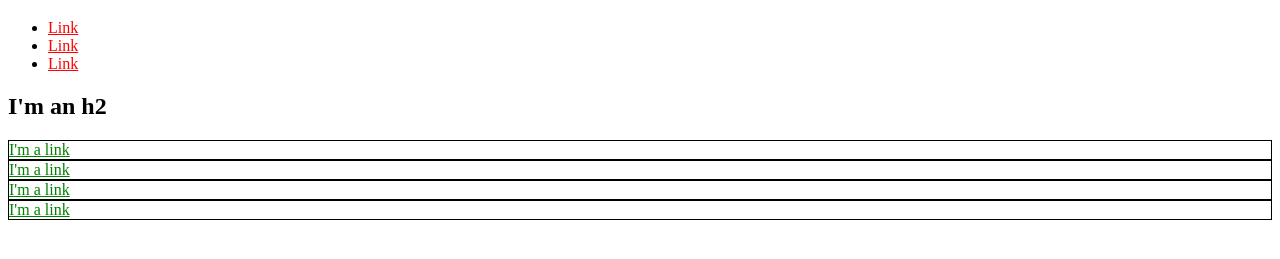
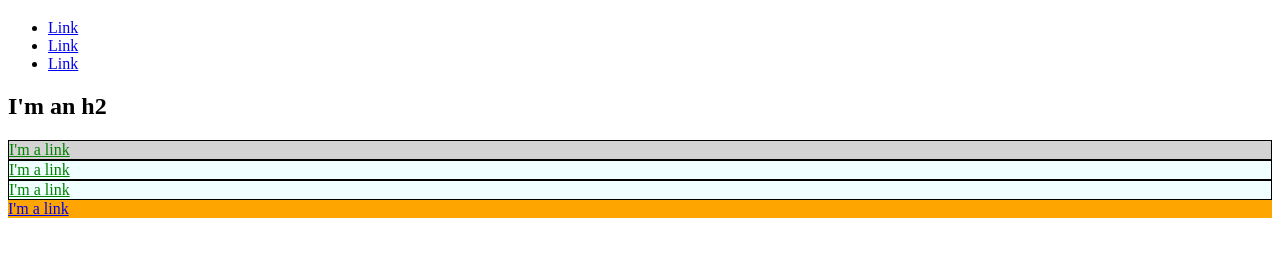
Before and after one commit to dhripz/dhripz.github.io, a plain HTML site: page index.html in a window 1280 px wide. Shown: the part 61-320 px from the top of the page. Drawn offline with Linux system fonts and the light colour scheme.

Commit message:
Add background color and few id's and classes

```diff
--- a/index.html
+++ b/index.html
@@ -4,14 +4,20 @@
     <meta charset="utf-8">
     <title>Tes Page: Don't Panic</title>
     <style>
-      a {
-        color: red;
+      #exec-bio {
+        background-color: lightgray;
       }
-      div {
+      .bio-box {
         border: 1px solid black;
       }
-      div a {
+      .bio-box a {
         color: green;
+      }
+      #bio-exec {
+        background-color: orange;
+      }
+      .box-box {
+        background-color: azure;
       }
     </style>
   </head>
@@ -30,16 +36,16 @@
       </li>
     </ul>
     <h2>I'm an h2</h2>
-    <div>
+    <div id="exec-bio" class="bio-box box-box">
       <a href="https://example.com/">I'm a link</a>
     </div>
-    <div>
+    <div class="bio-box box-box">
       <a href="https://example.com/">I'm a link</a>
     </div>
-    <div>
+    <div class="bio-box box-box">
       <a href="https://example.com/">I'm a link</a>
     </div>
-    <div>
+    <div id="bio-exec">
       <a href="https://example.com/">I'm a link</a>
     </div>
   </body>
```
